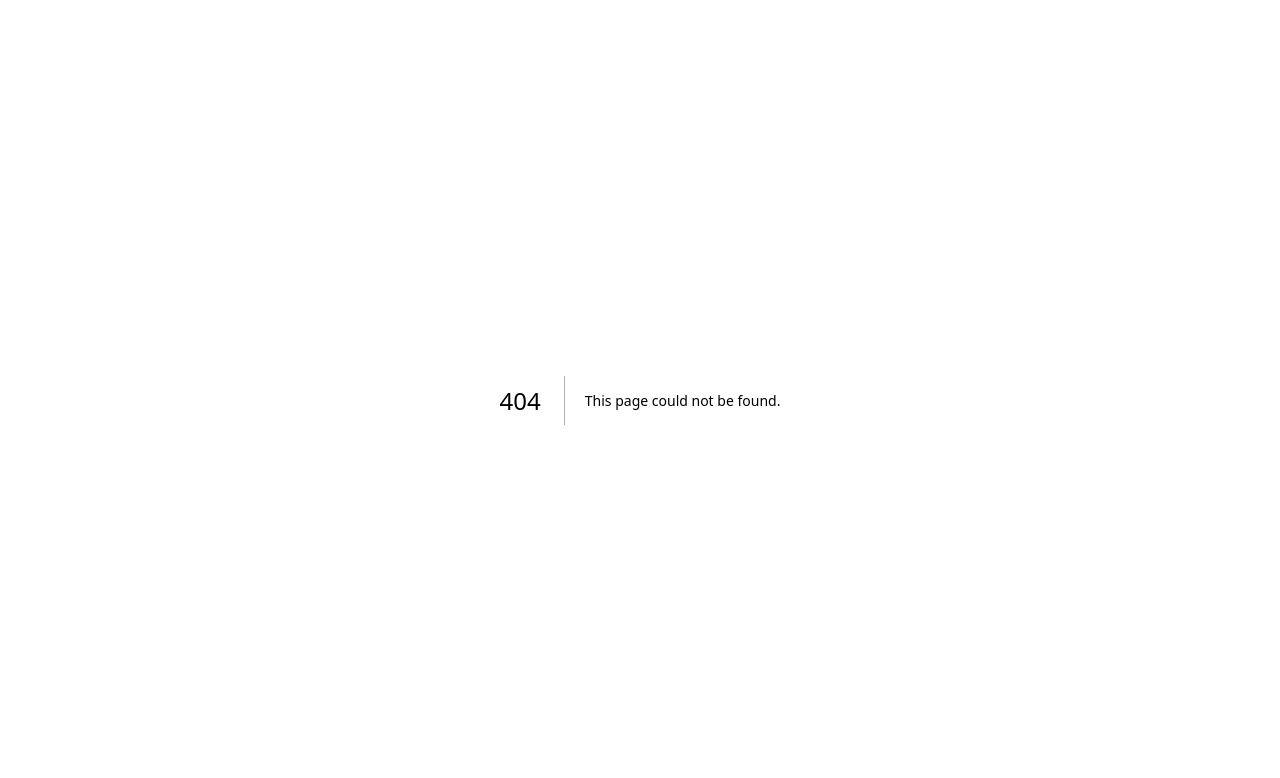
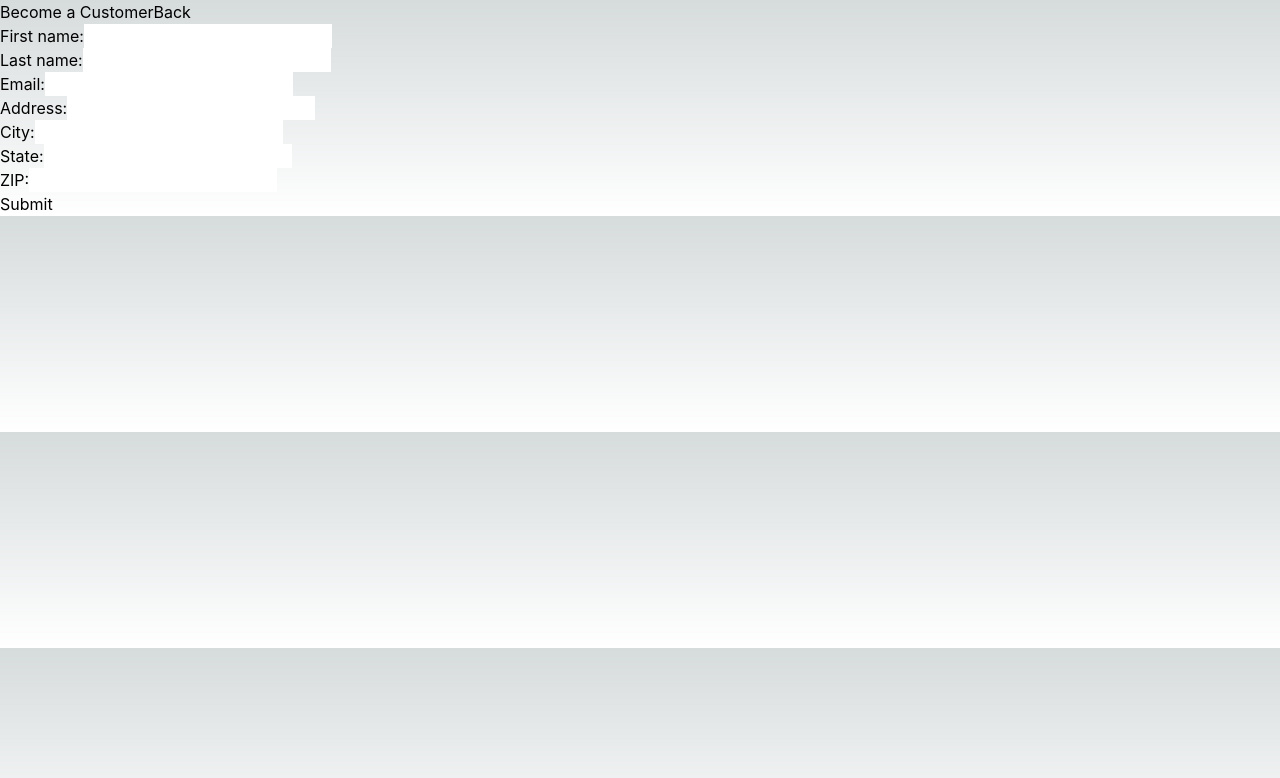
Before and after one commit to ChaserPurple/Assignment5, a Next.js app in the folder nextjs/: page /Register in a window 1280 px wide. Before the commit this address had no page. Shown: the top 778 px of the page. Built offline with nearby package versions, Linux system fonts and the light colour scheme.

Commit message:
Page setup

```diff
--- /dev/null
+++ b/nextjs/pages/CustomerConfirmation.js
@@ -0,0 +1,3 @@
+import { useRouter } from 'next/router'
+const router = useRouter();
+const data = router.query;
--- /dev/null
+++ b/nextjs/pages/Register.js
@@ -0,0 +1,49 @@
+import Layout from "@/components/layout";
+import Link from "next/link";
+import { FormEvent } from 'react'
+
+
+export default function Register(){
+    async function onSubmit(event) {
+        event.preventDefault()
+        const formData = new FormData(event.currentTarget)
+        await fetch('http://localhost:8000/addCustomer', {
+            method: 'POST',
+            body: formData,
+        })
+    }
+
+    return(
+        <Layout>
+            <div className = "row">
+                <h1>Become a Customer</h1>
+                <h3><Link href="/">Back</Link></h3>
+            </div>
+            <form onSubmit={onSubmit}>
+                {/*First Name*/}
+                <label htmlFor="fname">First name:</label>
+                <input type="text" id="fname" name="fname"/><br/>
+                {/*Last Name*/}
+                <label htmlFor="lname">Last name:</label>
+                <input type="text" id="lname" name="lname"/><br/>
+                {/*Email*/}
+                <label htmlFor="email">Email:</label>
+                <input type="text" id="email" name="email"/><br/>
+                {/*Address, line 1*/}
+                <label htmlFor="address">Address:</label>
+                <input type="text" id="address" name="address"/><br/>
+                {/*City*/}
+                <label htmlFor="city">City:</label>
+                <input type="text" id="city" name="city"/><br/>
+                {/*State*/}
+                <label htmlFor="state">State:</label>
+                <input type="text" id="state" name="state"/><br/>
+                {/*ZIP code*/}
+                <label htmlFor="zip">ZIP:</label>
+                <input type="text" id="zip" name="zip"/><br/>
+                {/*Submit*/}
+                <button type="submit">Submit</button>
+            </form>
+        </Layout>
+    );
+}
--- /dev/null
+++ b/nextjs/pages/RentConfirmation.js
@@ -0,0 +1,3 @@
+import { useRouter } from 'next/router'
+const router = useRouter();
+const data = router.query;
--- /dev/null
+++ b/nextjs/pages/RentForm.js
@@ -0,0 +1,7 @@
+import { useRouter } from 'next/router'
+const router = useRouter();
+const data = router.query;
+
+export default function RentForm(){
+
+}
--- /dev/null
+++ b/nextjs/pages/RentSelect.js
@@ -0,0 +1,36 @@
+import BasicTable from "@/components/basictable";
+import Layout from "@/components/layout";
+import Link from "next/link";
+
+export async function getServerSideProps() {
+    const response = await fetch('http://localhost:8000/getFilms');
+    const films = await response.json();
+
+    return { props: { films } };
+}
+
+export default function RentSelect(){
+    const columns = [
+        {
+            Header: 'Title',
+            accessor: 'title',
+        },
+        {
+            Header: 'Year',
+            accessor: 'release_year',
+        }
+    ]
+    const getFilmSelection = () => {
+
+    }
+
+    return (
+        <Layout>
+            <div class="row">
+                <h1>Rent a film</h1>
+                <Link href='/RentForm' query={getFilmSelection()}>Confirm</Link>
+            </div>
+            <BasicTable columns={columns} data={films}/>
+        </Layout>
+    );
+}
--- a/nextjs/pages/index.js
+++ b/nextjs/pages/index.js
@@ -1,27 +1,18 @@
 import Layout from "../components/layout";
-import Image from "next/image";
 import Link from 'next/link';
+
+const goRent = () => {
+
+}
 
 export default function Home() {
   return (
-    <Layout>
-      <main className="flex min-h-screen flex-col items-center justify-between p-24">
-        <h1>Hello, click <Link href='/CanadianCustomers'>this link</Link> to see the query. I don't know why it's not working.</h1>
-        <Image
-          src="/next.svg"
-          alt="Next.js Logo"
-          width={200}
-          height={200}
-        />
-        <Image
-          src="/vercel.svg"
-          alt="Next.js Logo"
-          width={200}
-          height={200}
-        />
-      </main>
-
-
-    </Layout>
+      <Layout>
+          <main className="flex min-h-screen flex-col items-center justify-between p-24">
+              <h1>Home</h1>
+              <h3><Link href='/Register'>Become a Customer</Link></h3>
+              <h3><Link href='/RentSelect'>Rent</Link></h3>
+          </main>
+      </Layout>
   );
 }
--- a/nextjs/styles/globals.css
+++ b/nextjs/styles/globals.css
@@ -32,8 +32,13 @@ body {
     rgb(var(--background-start-rgb));
 }
 
+.row {
+  display: flex;
+  flex-direction: row;
+}
+
 @layer utilities {
   .text-balance {
-    text-wrap: balance;
+    text-wrap: normal;
   }
 }
```
Also changed, not shown: nextjs/pages/RegisterConfirmation.js (added), 1 other file (tests, documents, lock files or other folders).
